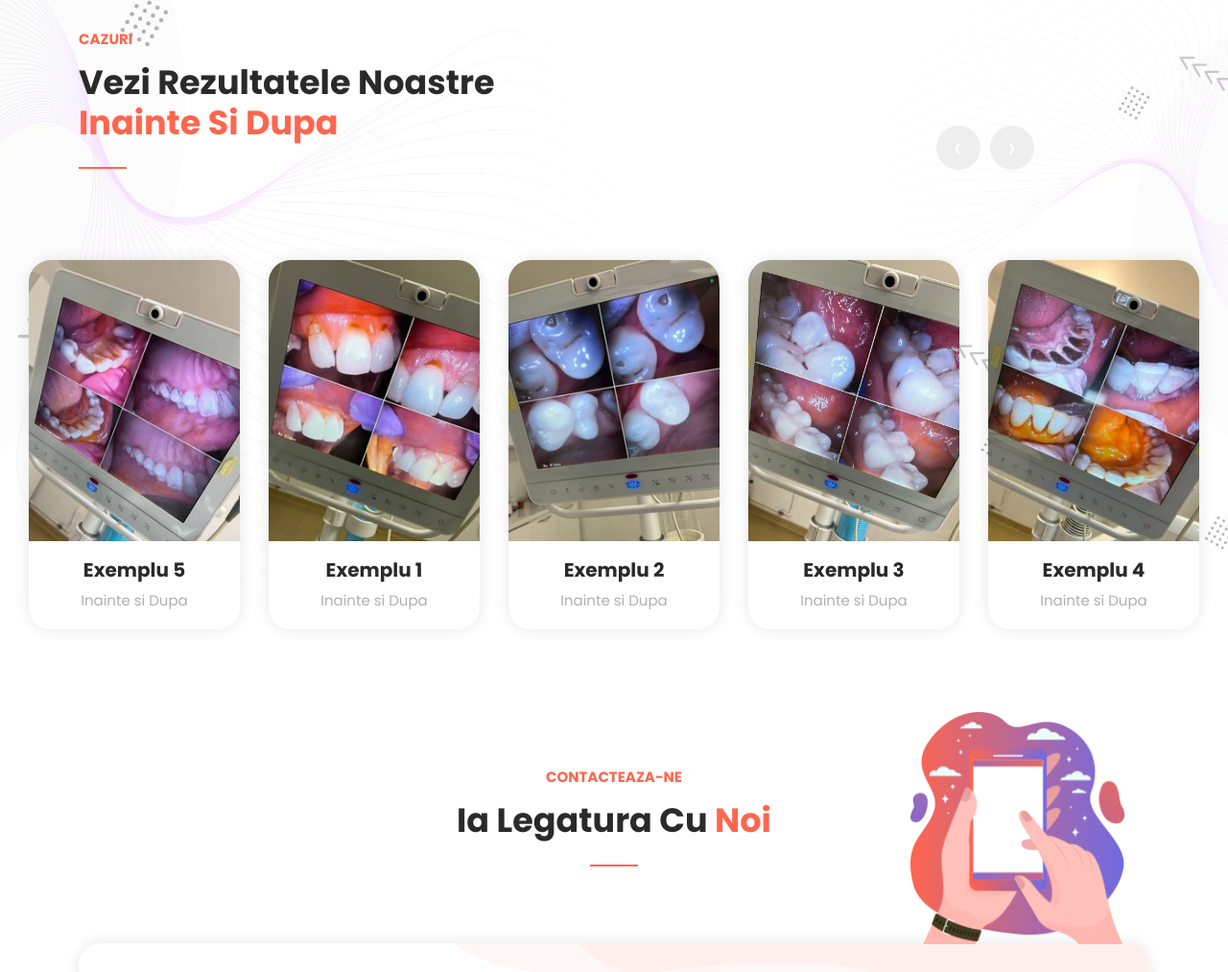
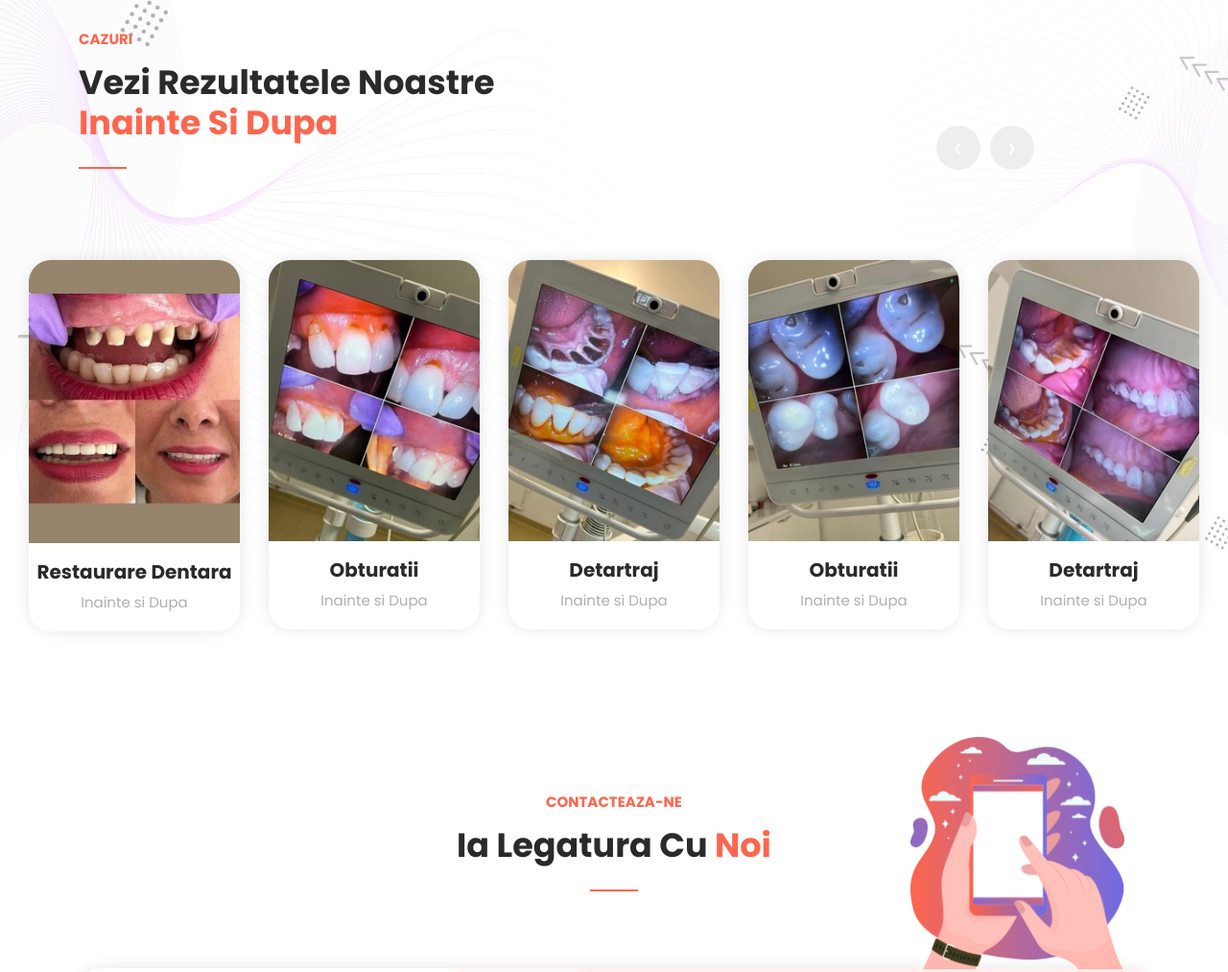
Before and after one commit to adrianaburtica/dradrianaburtica.ro, a plain HTML site: page index.html in a window 1280 px wide. Shown: the part 3727-4740 px from the top of the page at 96% size. Drawn offline with Linux system fonts and the light colour scheme; grey boxes are pictures that could not be loaded.

Commit message:
adding 2 photos, renaming images

```diff
--- a/index.html
+++ b/index.html
@@ -839,7 +839,23 @@
                       />
                     </div>
                     <div class="down-content">
-                      <h4>Exemplu 1</h4>
+                      <h4>Obturatii</h4>
+                      <span>Inainte si Dupa</span>
+                    </div>
+                  </div>
+                </a>
+              </div>
+              <div class="item">
+                <a href="#">
+                  <div class="portfolio-item">
+                    <div class="thumb">
+                      <img
+                        src="assets/images/portfolio-04.jpg"
+                        alt=""
+                      />
+                    </div>
+                    <div class="down-content">
+                      <h4>Detartraj</h4>
                       <span>Inainte si Dupa</span>
                     </div>
                   </div>
@@ -855,7 +871,23 @@
                       />
                     </div>
                     <div class="down-content">
-                      <h4>Exemplu 2</h4>
+                      <h4>Obturatii</h4>
+                      <span>Inainte si Dupa</span>
+                    </div>
+                  </div>
+                </a>
+              </div>
+              <div class="item">
+                <a href="#">
+                  <div class="portfolio-item">
+                    <div class="thumb">
+                      <img
+                        src="assets/images/portfolio-05.jpg"
+                        alt=""
+                      />
+                    </div>
+                    <div class="down-content">
+                      <h4>Detartraj</h4>
                       <span>Inainte si Dupa</span>
                     </div>
                   </div>
@@ -871,7 +903,7 @@
                       />
                     </div>
                     <div class="down-content">
-                      <h4>Exemplu 3</h4>
+                      <h4>Obturatii</h4>
                       <span>Inainte si Dupa</span>
                     </div>
                   </div>
@@ -882,12 +914,12 @@
                   <div class="portfolio-item">
                     <div class="thumb">
                       <img
-                        src="assets/images/portfolio-04.jpg"
+                        src="assets/images/portfolio-06.jpg"
                         alt=""
                       />
                     </div>
                     <div class="down-content">
-                      <h4>Exemplu 4</h4>
+                      <h4>Bijuterie Dentara</h4>
                       <span>Inainte si Dupa</span>
                     </div>
                   </div>
@@ -898,12 +930,12 @@
                   <div class="portfolio-item">
                     <div class="thumb">
                       <img
-                        src="assets/images/portfolio-05.jpg"
+                        src="assets/images/portfolio-07.jpg"
                         alt=""
                       />
                     </div>
                     <div class="down-content">
-                      <h4>Exemplu 5</h4>
+                      <h4>Restaurare Dentara</h4>
                       <span>Inainte si Dupa</span>
                     </div>
                   </div>
@@ -984,7 +1016,7 @@
                               src="assets/images/email-icon.png"
                               alt=""
                             />
-                            <a href="#">dr.adrianaburtica @proton.me</a>
+                            <a href="#">contact @dradrianaburtica .ro</a>
                           </div>
                         </div>
                       </div>
```
Also changed, not shown: assets/images/portfolio-06.jpg (added), assets/images/portfolio-07.jpg (added).
